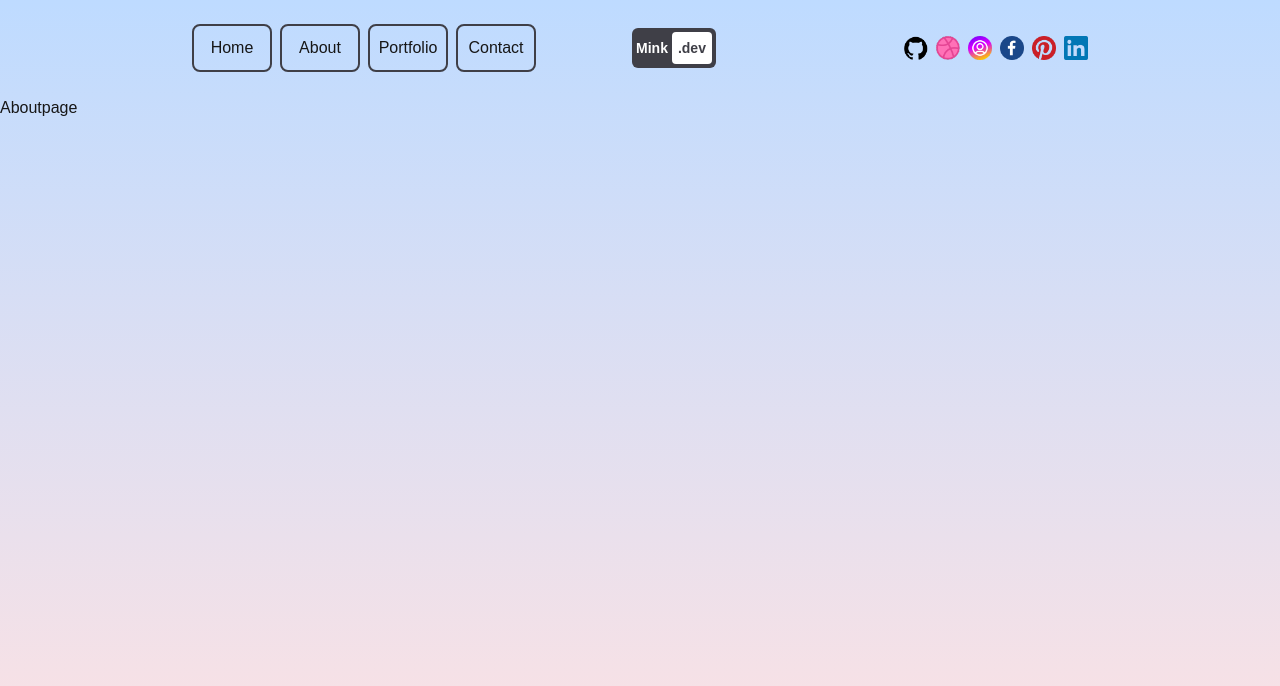
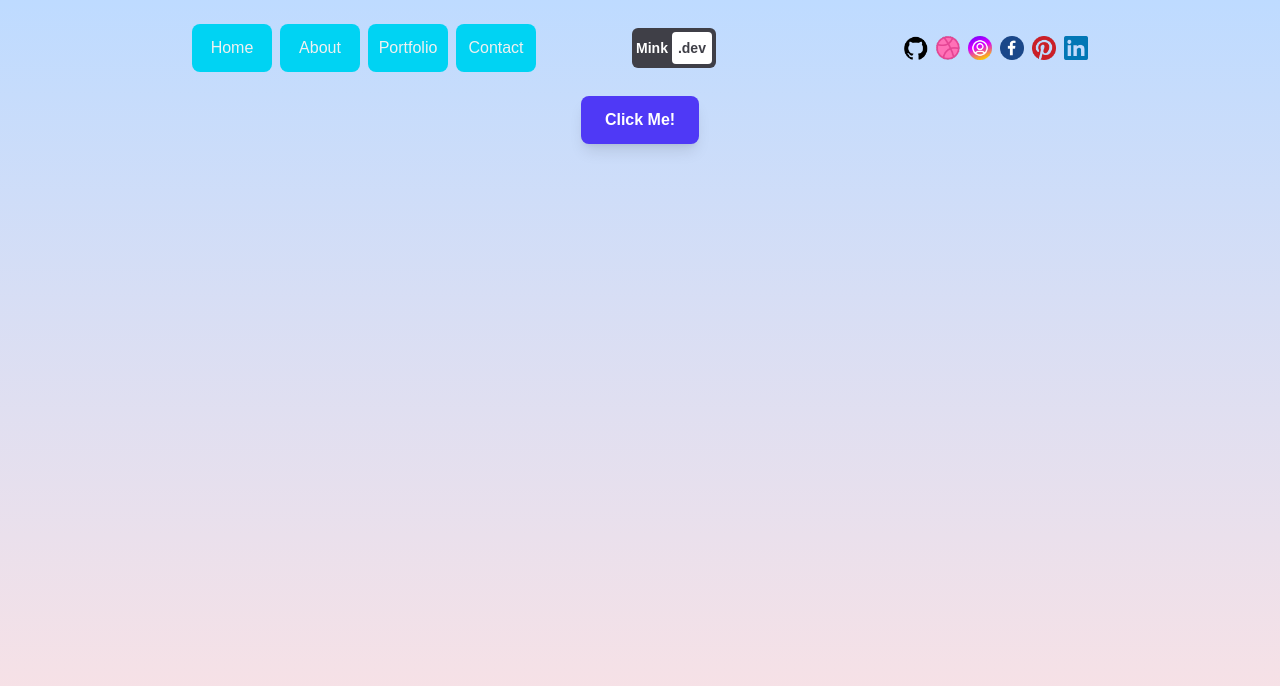
Before and after one commit to minktw2025/gsap, a Next.js app: page /about in a window 1280 px wide. Shown: the top 686 px of the page. Built offline with nearby package versions, Linux system fonts and the light colour scheme.

Commit message:
Add motiom package

```diff
--- a/src/app/about/page.tsx
+++ b/src/app/about/page.tsx
@@ -1,6 +1,18 @@
+"use client";
+
+import { motion } from "motion/react";
+
 const Aboutpage = () => {
   return (
-    <div>Aboutpage</div>
+    <div className="flex flex-col items-center justify-center">
+      <motion.button
+        className="px-6 py-3 bg-indigo-600 text-white font-semibold rounded-lg shadow-lg"
+        whileHover={{ scale: 1.1 }}
+        whileTap={{ scale: 0.9 }}
+      >
+        Click Me!
+      </motion.button>
+    </div>
   )
 }
 export default Aboutpage
--- a/src/components/NavLink.tsx
+++ b/src/components/NavLink.tsx
@@ -0,0 +1,3 @@
+"use client";
+
+import { usePathname } from "next/navigation";
--- a/src/components/Navbar.tsx
+++ b/src/components/Navbar.tsx
@@ -40,7 +40,7 @@ const Navbar = () => {
           <Link
             href={ link.url }
             key={ index }
-            className="md:relative flex items-center justify-center w-20 h-12 border-2 border-zinc-700 rounded-lg"
+            className="md:relative flex items-center justify-center w-20 h-12 text-[#f0f0f0] bg-cyan-400 rounded-lg"
           >
             { link.title }
           </Link>
```
Also changed, not shown: package.json (+7 -6 lines), 1 other file (tests, documents, lock files or other folders).
